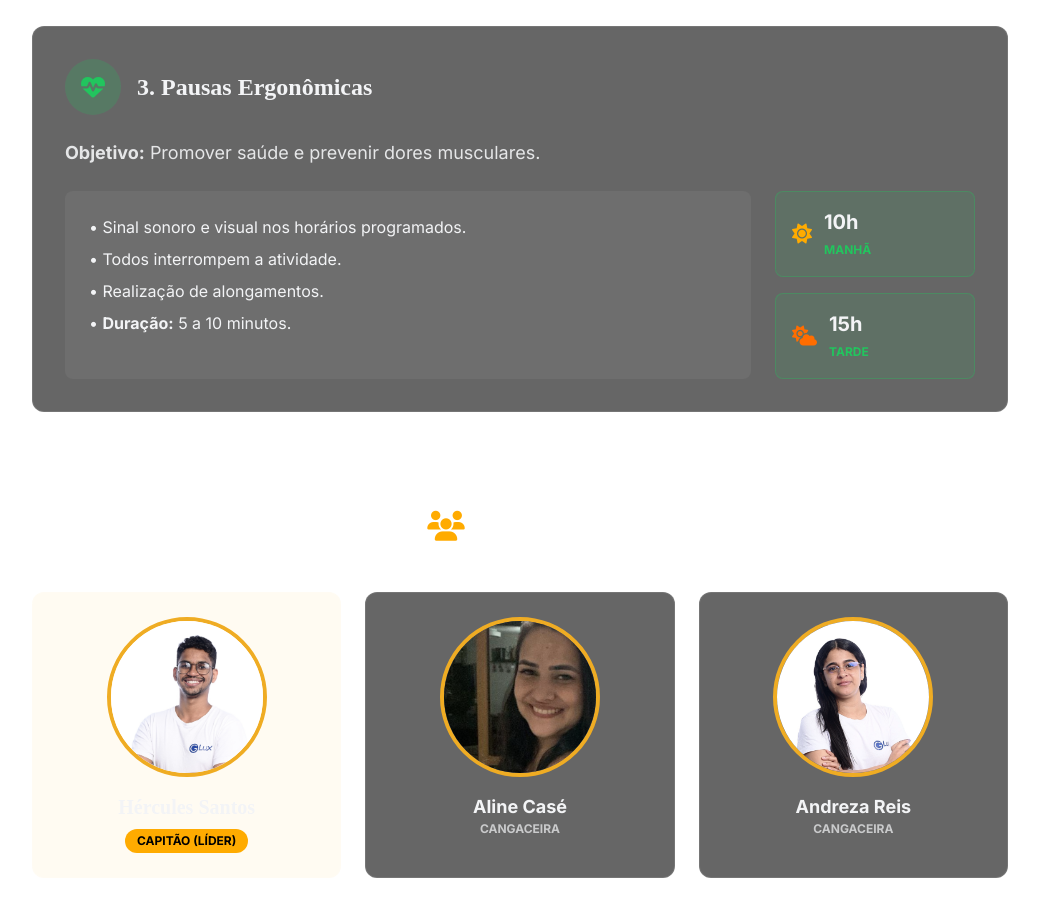
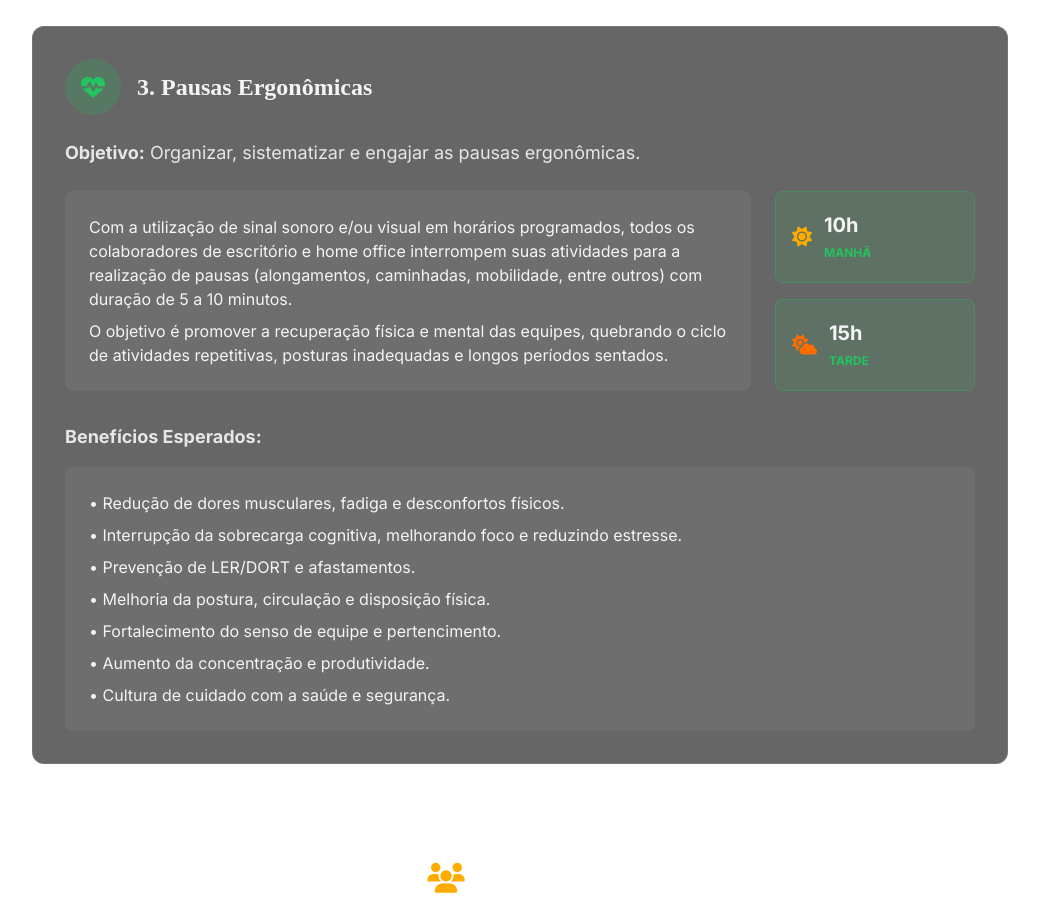
Before and after one commit to H3rcs/Canga-o-Corporatvo, a plain HTML site: page index.html in a window 1280 px wide. Shown: the part 2700-3599 px from the top of the page, without its empty margins (120-1159 px from the left). Drawn offline with nearby package versions, Linux system fonts and the light colour scheme; a web font is replaced by a local one.

Commit message:
Implementação Ergonomia

```diff
--- a/index.html
+++ b/index.html
@@ -215,32 +215,60 @@
                         <li>• Diminuição de riscos nas contratações.</li>
                     </ul>
                 </div>
-            </div> <div class="glass p-5 md:p-8 border-t-4 border-green-500 hover:-translate-y-2 transition-transform duration-300">
+                </div>
+<div class="glass p-5 md:p-8 border-t-4 border-green-500 hover:-translate-y-2 transition-transform duration-300">
                 <div class="flex items-center gap-3 md:gap-4 mb-4 md:mb-6">
-                    <div class="w-12 h-12 md:w-14 md:h-14 shrink-0 bg-green-500/20 text-green-500 rounded-full flex items-center justify-center text-xl md:text-2xl"><i class="fas fa-heartbeat"></i></div>
+                    <div class="w-12 h-12 md:w-14 md:h-14 shrink-0 bg-green-500/20 text-green-500 rounded-full flex items-center justify-center text-xl md:text-2xl">
+                        <i class="fas fa-heartbeat"></i>
+                    </div>
                     <h4 class="text-xl md:text-2xl font-bold font-cangaco leading-tight">3. Pausas Ergonômicas</h4>
                 </div>
-                <p class="mb-6 text-base md:text-lg opacity-90"><strong>Objetivo:</strong> Promover saúde e prevenir dores musculares.</p>
-                <div class="flex flex-col md:flex-row gap-6">
+
+                <p class="mb-6 text-base md:text-lg opacity-90"><strong>Objetivo:</strong> Organizar, sistematizar e engajar as pausas ergonômicas.</p>
+
+                <div class="flex flex-col md:flex-row gap-6 mb-8">
+
                     <div class="flex-1 bg-black/5 dark:bg-white/5 p-4 md:p-6 rounded-lg">
                         <ul class="space-y-2 text-sm md:text-base">
-                            <li>• Sinal sonoro e visual nos horários programados.</li>
-                            <li>• Todos interrompem a atividade.</li>
-                            <li>• Realização de alongamentos.</li>
-                            <li>• <strong>Duração:</strong> 5 a 10 minutos.</li>
+                            <li>Com a utilização de sinal sonoro e/ou visual em horários programados, todos os colaboradores de escritório e home office interrompem suas atividades para a realização de pausas (alongamentos, caminhadas, mobilidade, entre outros) com duração de 5 a 10 minutos.</li>
+                            <li>O objetivo é promover a recuperação física e mental das equipes, quebrando o ciclo de atividades repetitivas, posturas inadequadas e longos períodos sentados.</li>
                         </ul>
                     </div>
+
                     <div class="flex flex-row md:flex-col justify-center gap-4 min-w-[200px]">
                         <div class="flex-1 flex items-center gap-3 bg-green-500/10 p-3 md:p-4 rounded-lg border border-green-500/30">
                             <i class="fas fa-sun text-ouro text-xl"></i>
-                            <div><strong class="block text-lg md:text-xl">10h</strong><span class="text-[10px] md:text-xs font-bold uppercase text-green-500">Manhã</span></div>
+                            <div>
+                                <strong class="block text-lg md:text-xl">10h</strong>
+                                <span class="text-[10px] md:text-xs font-bold uppercase text-green-500">Manhã</span>
+                            </div>
                         </div>
                         <div class="flex-1 flex items-center gap-3 bg-green-500/10 p-3 md:p-4 rounded-lg border border-green-500/30">
                             <i class="fas fa-cloud-sun text-laranja text-xl"></i>
-                            <div><strong class="block text-lg md:text-xl">15h</strong><span class="text-[10px] md:text-xs font-bold uppercase text-green-500">Tarde</span></div>
+                            <div>
+                                <strong class="block text-lg md:text-xl">15h</strong>
+                                <span class="text-[10px] md:text-xs font-bold uppercase text-green-500">Tarde</span>
+                            </div>
                         </div>
                     </div>
                 </div>
+
+                <div>
+                    <p class="mb-4 text-base md:text-lg opacity-90"><strong>Benefícios Esperados:</strong></p>
+                    <div class="bg-black/5 dark:bg-white/5 p-4 md:p-6 rounded-lg">
+                        <ul class="space-y-2 text-sm md:text-base">
+                            <li>• Redução de dores musculares, fadiga e desconfortos físicos.</li>
+                            <li>• Interrupção da sobrecarga cognitiva, melhorando foco e reduzindo estresse.</li>
+                            <li>• Prevenção de LER/DORT e afastamentos.</li>
+                            <li>• Melhoria da postura, circulação e disposição física.</li>
+                            <li>• Fortalecimento do senso de equipe e pertencimento.</li>
+                            <li>• Aumento da concentração e produtividade.</li>
+                            <li>• Cultura de cuidado com a saúde e segurança.</li>
+                        </ul>
+                    </div>
+                </div>
+            </div>
+
             </div> </section>
 
         <section id="bando" class="scroll-mt-32">
```
